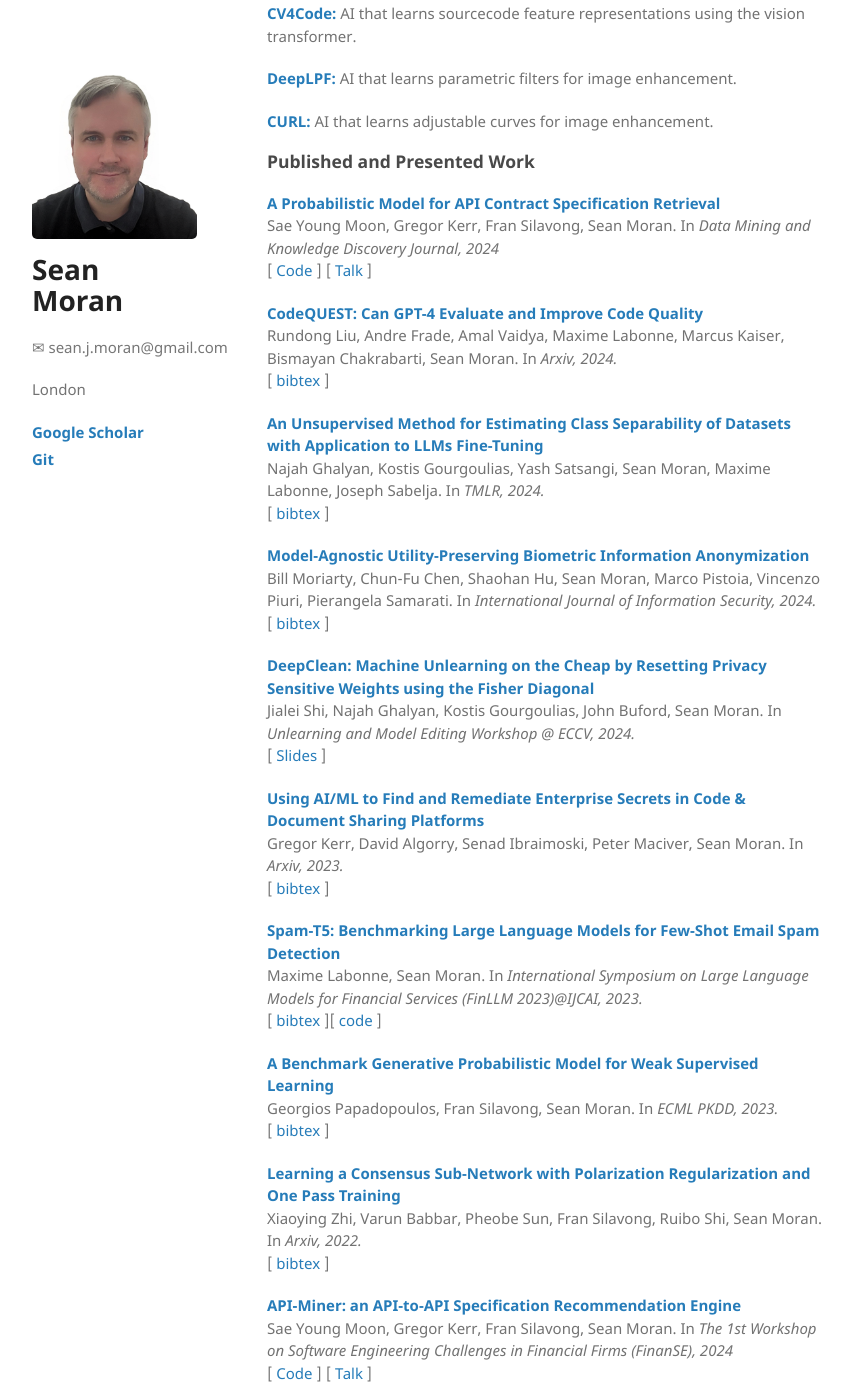
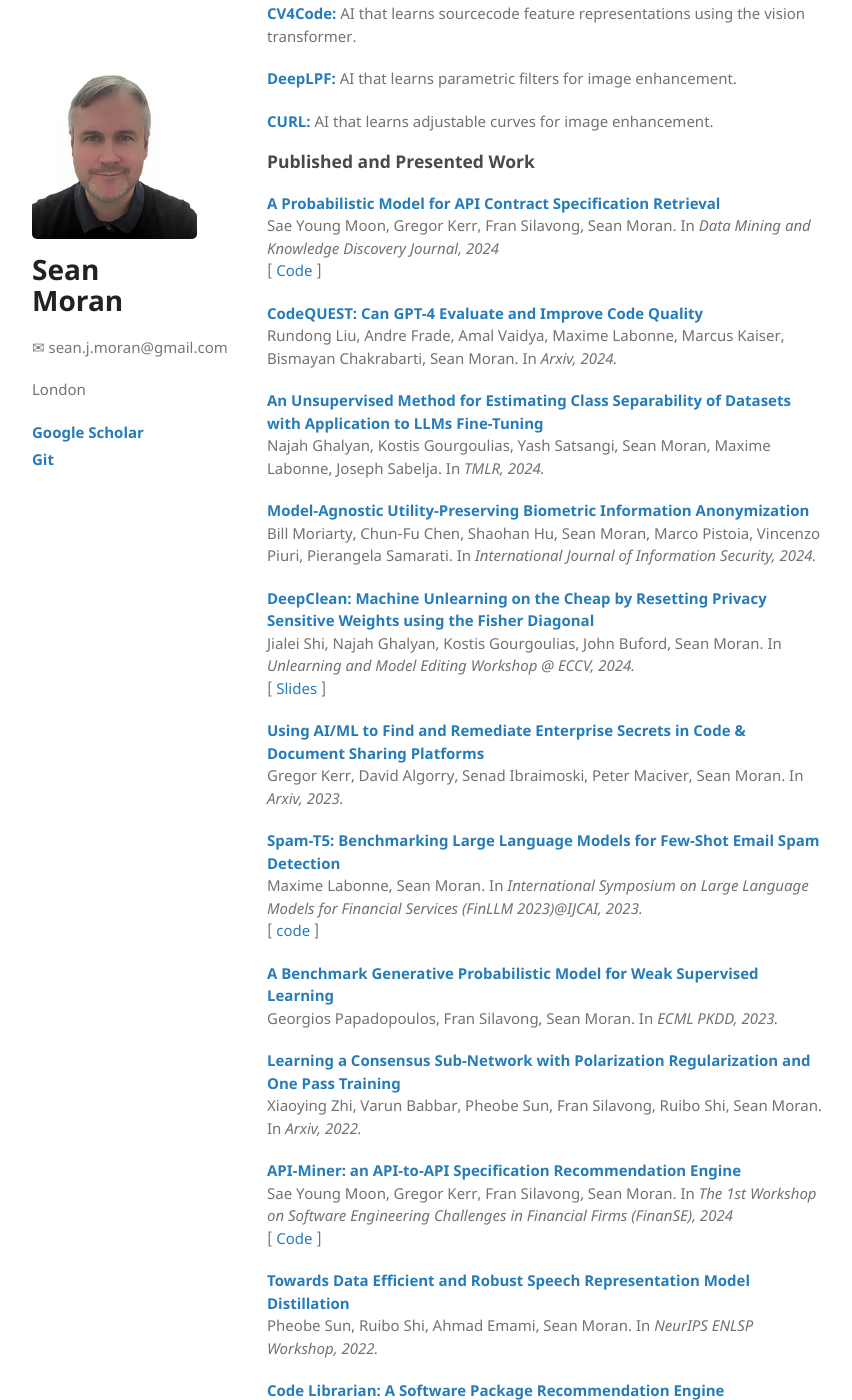
Before and after one commit to sjmoran/sjmoran.github.io, a Jekyll site: the page built from index.html, in a window 1280 px wide and 1400 px high, scrolled down 1287 px. Shown: the whole window, without its empty margins (26-878 px from the left). Built offline with Jekyll 4.4.1, drawn with Linux system fonts in a browser that asks for light colours; some of the changed text lies outside the part shown.

Commit message:
Update index.html

```diff
--- a/index.html
+++ b/index.html
@@ -56,20 +56,17 @@
 
 <p><strong><a target="_blank" href="http://doi.acm.org?doi=3643665.3648049">A Probabilistic Model for API Contract Specification Retrieval
 </a></strong><br />Sae Young Moon, Gregor Kerr, Fran Silavong, Sean Moran. In <em>Data Mining and Knowledge Discovery Journal, 2024</em><br />
-[ <a target="_blank" href="https://github.com/jpmorganchase/api-miner">Code</a> ] [ <a target="_blank" href="./pdfs/Topical_presentation_ICSE.pdf">Talk</a> ]  </p>
+[ <a target="_blank" href="https://github.com/jpmorganchase/api-miner">Code</a> ]  </p>
 
 <p><strong><a target="_blank" href="">
 CodeQUEST: Can GPT-4 Evaluate and Improve Code Quality</a></strong><br />Rundong Liu, Andre Frade, Amal Vaidya, Maxime Labonne, Marcus Kaiser, Bismayan Chakrabarti, Sean Moran. In <em>Arxiv, 2024.</em><br />
-[ <a target="_blank" href="">bibtex</a> ] </p>
 
 <p><strong><a target="_blank" href="https://arxiv.org/abs/2305.15016">
 An Unsupervised Method for Estimating Class Separability of Datasets with Application to LLMs Fine-Tuning</a></strong><br />Najah Ghalyan, Kostis Gourgoulias, Yash Satsangi, Sean Moran, Maxime Labonne,
 Joseph Sabelja. In <em>TMLR, 2024.</em><br />
-[ <a target="_blank" href="">bibtex</a> ] </p>
 
 <p><strong><a target="_blank" href="https://trebuchet.public.springernature.app/get_content/33b12701-d786-4064-88c3-8e11ab6786d5?utm_source=rct_congratemailt&utm_medium=email&utm_campaign=nonoa_20240523&utm_content=10.1007/s10207-024-00862-8">
 Model-Agnostic Utility-Preserving Biometric Information Anonymization </a></strong><br />Bill Moriarty, Chun-Fu Chen, Shaohan Hu, Sean Moran, Marco Pistoia, Vincenzo Piuri, Pierangela Samarati. In <em> International Journal of Information Security, 2024.</em><br />
-[ <a target="_blank" href="">bibtex</a> ] </p>
 
 <p><strong><a target="_blank" href="https://arxiv.org/abs/2311.10448">
 DeepClean: Machine Unlearning on the Cheap by Resetting Privacy Sensitive Weights using the Fisher Diagonal </a></strong><br />Jialei Shi, Najah Ghalyan, Kostis Gourgoulias, John Buford, Sean Moran. In <em>Unlearning and Model Editing Workshop @ ECCV, 2024.</em><br />
@@ -77,36 +74,30 @@
 
 <p><strong><a target="_blank" href="http://arxiv.org/abs/2401.01754">Using AI/ML to Find and Remediate Enterprise Secrets in Code & Document Sharing Platforms
 </a></strong><br />Gregor Kerr, David Algorry, Senad Ibraimoski, Peter Maciver, Sean Moran. In <em>Arxiv, 2023.</em><br />
-[ <a target="_blank" href="">bibtex</a> ] </p>
 
 <p><strong><a target="_blank" href="https://arxiv.org/abs/2304.01238">
 Spam-T5: Benchmarking Large Language Models for Few-Shot Email Spam Detection</a></strong><br />Maxime Labonne, Sean Moran. In <em>International Symposium on
 Large Language Models for Financial Services (FinLLM 2023)@IJCAI, 2023.</em><br />
-[ <a target="_blank" href="">bibtex</a> ][ <a href="https://github.com/jpmorganchase/llm-email-spam-detection">code</a> ]  </p>
+[ <a href="https://github.com/jpmorganchase/llm-email-spam-detection">code</a> ]  </p>
 
 <p><strong><a target="_blank" href="https://arxiv.org/abs/2303.17841">
 A Benchmark Generative Probabilistic Model for Weak Supervised Learning</a></strong><br />Georgios Papadopoulos, Fran Silavong, Sean Moran. In <em>ECML PKDD, 2023.</em><br />
-[ <a target="_blank" href="">bibtex</a> ] </p>
 
 <p><strong><a target="_blank" href="https://arxiv.org/abs/2302.10798">Learning a Consensus Sub-Network with Polarization Regularization and One Pass Training</a></strong><br />Xiaoying Zhi, Varun Babbar, Pheobe Sun, Fran Silavong, Ruibo Shi, Sean Moran. In <em>Arxiv, 2022.</em><br />
-[ <a target="_blank" href="">bibtex</a> ] </p>
 
 <p><strong><a target="_blank" href="http://doi.acm.org?doi=3643665.3648049">API-Miner: an API-to-API Specification Recommendation Engine
 </a></strong><br />Sae Young Moon, Gregor Kerr, Fran Silavong, Sean Moran. In <em>The 1st Workshop on Software Engineering Challenges in Financial Firms (FinanSE), 2024</em><br />
-[ <a target="_blank" href="https://github.com/jpmorganchase/api-miner">Code</a> ] [ <a target="_blank" href="./pdfs/Topical_presentation_ICSE.pdf">Talk</a> ]  </p>
+[ <a target="_blank" href="https://github.com/jpmorganchase/api-miner">Code</a> ]  </p>
 
 <p><strong><a target="_blank" href="https://neurips2022-enlsp.github.io/papers/paper_16.pdf">Towards Data Efficient and Robust Speech Representation Model Distillation
 </a></strong><br />Pheobe Sun, Ruibo Shi, Ahmad Emami, Sean Moran. In <em>NeurIPS ENLSP Workshop, 2022.</em><br />
-[ <a target="_blank" href="">bibtex</a> ] </p>
 
 <p><strong><a target="_blank" href="http://arxiv.org/abs/2210.05406">Code Librarian: A Software Package Recommendation Engine
 </a></strong><br />Lili Tao, Alexandru-Petre Cazan, Senad Ibraimoski and Sean Moran. In <em>ICSE SEIP, 2023.</em><br />
-[ <a target="_blank" href="">bibtex</a> ] </p>
 
 <p><strong><a target="_blank" href="http://doi.acm.org?doi=3643665.3648047">Topical: Learning Repository Embeddings from Source Code using Attention
 </a></strong><br />
 Agathe Lherondelle, Varun Babbar, Yash Satsangi, Fran Silavong, Shaltiel Eloul, Sean Moran. In <em>The 1st Workshop on Software Engineering Challenges in Financial Firms (FinanSE), 2024.</em><br />
-[ <a target="_blank" href="">bibtex</a> ] </p>
 
 <p><strong><a target="_blank" href="https://dl.acm.org/doi/10.1145/3511808.3557212">Ledgit: A Service to Diagnose Illicit Addresses on Blockchain using Multi-Modal Unsupervised Learning
 </a></strong><br />
@@ -115,7 +106,6 @@
 
 <p><strong><a target="_blank" href="https://link.springer.com/chapter/10.1007/978-3-031-17146-8_2">Utility Preserving Biometric Information Anonymization </a></strong><br />
 Bill Moriarty, Chun-Fu Chen, Shaohan Hu, Sean Moran, Marco Pistoia, Vincenzo. Piuri, Pierangela Samarati, In <em>ESORICS, 2022.</em><br />
-[ <a target="_blank" href="">bibtex</a> ]</p>
 
 <p><strong><a target="_blank" href="https://arxiv.org/pdf/2205.08585.pdf">CV4Code: Sourcecode Understanding via Visual
 Code Representations</a></strong><br />
@@ -125,7 +115,7 @@
 <p><strong><a target="_blank" href="https://arxiv.org/pdf/2204.12495.pdf">Enhancing Privacy against Inversion Attacks in Federated Learning by using
 Mixing Gradients Strategies</a></strong><br />
 Shaltiel Eloul, Fran Silavong, Sanket Kamthe, Antonios Georgiadis, Sean Moran. In <em>WACV, 2024.</em><br />
-[ <a target="_blank" href="">bibtex</a> ] [ <a href="https://www.youtube.com/watch?v=DcPL-XoCc8M">talk</a> ] [ <a href="./pdfs/wacv24-2173.pdf">poster</a> ]</p>
+ <a href="https://www.youtube.com/watch?v=DcPL-XoCc8M">talk</a> ] [ <a href="./pdfs/wacv24-2173.pdf">poster</a> ]</p>
 
 <p><strong><a target="_blank" href="https://arxiv.org/abs/2111.04473">Senatus: A Fast and Accurate Code-To-Code Recommendation Engine</a></strong><br />
 Fran Silavong, Sean Moran, Antonios Georgiadis, Rohan Saphal, Robert Otter. In <em>Mining Software Repositories (MSR) Conference, 2022.</em><br />
@@ -133,11 +123,10 @@
 
 <p><strong><a target="_blank" href="https://arxiv.org/abs/2203.13680">ST-FL: style transfer preprocessing in federated learning for COVID-19 segmentation.</a></strong><br />
 Antonios Georgiadis, Varun Babbar, Fran Silavong, Sean Moran, Robert Otter. In <em>SPIE Medical Imaging, 2022.</em><br />
-[ <a target="_blank" href="">bibtex</a> ] [ <a href="./pdfs/Style_Transfer_Preprocessing_in_Federated_Learning___Poster.pdf">poster</a> ]</p>
+[ <a href="./pdfs/Style_Transfer_Preprocessing_in_Federated_Learning___Poster.pdf">poster</a> ]</p>
 
 <p><strong><a target="_blank" href="https://dl.acm.org/doi/10.1145/3485832.3485913">Improving Streaming Cryptocurrency Transaction Classification via Biased Sampling and Graph Feedback.</a></strong><br />
 Shaltiel Eloul, Sean Moran, Jacob Mendel. In <em>ACSAC, 2021.</em><br />
-[ <a target="_blank" href="">bibtex</a> ]</p>
 
 <p><strong><a target="_blank" href="https://arxiv.org/pdf/2007.09187.pdf">Low light video Enhancement using Synthetic Data Produced with an Intermediate Domain Mapping.</a></strong><br />
 Danai Triantafyllidou,Sean Moran, Steven McDonagh, Sarah Parisot, Gregory Slabaugh. In <em>ECCV, 2020.</em><br />
```
